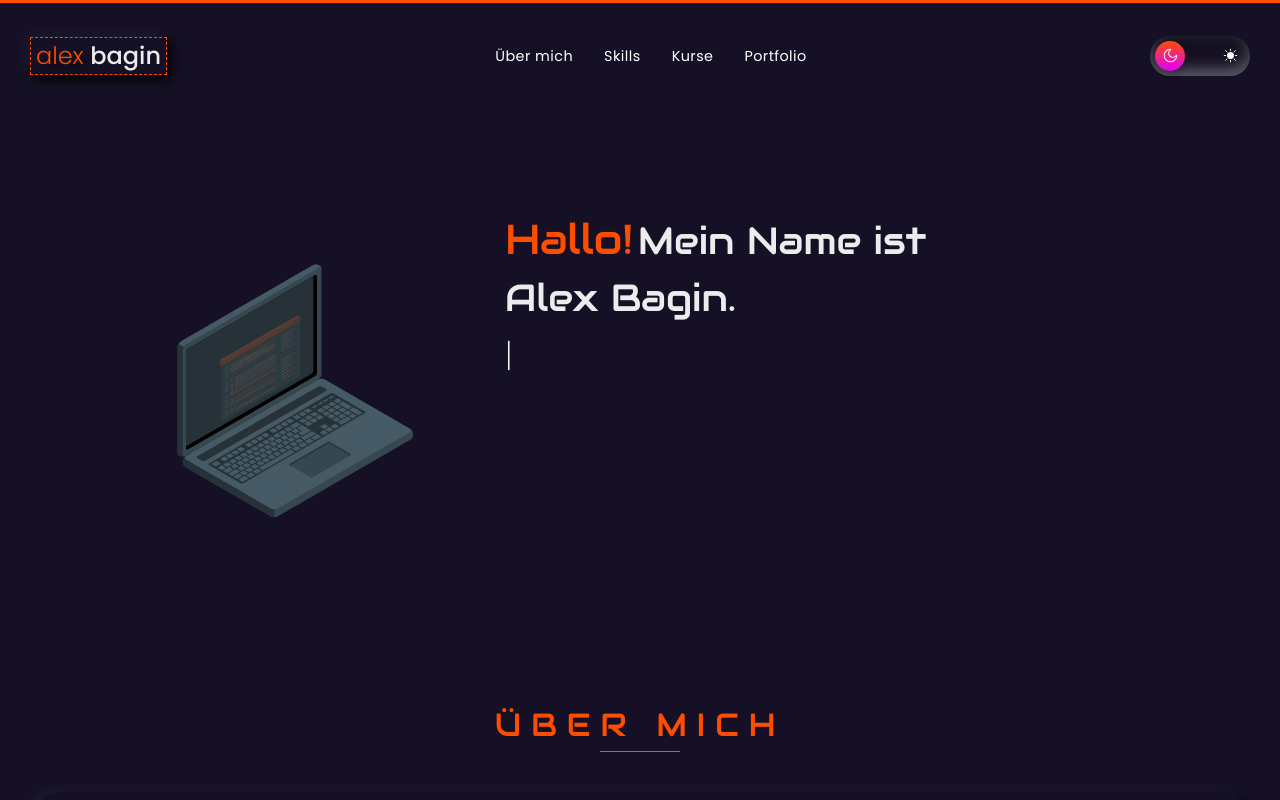
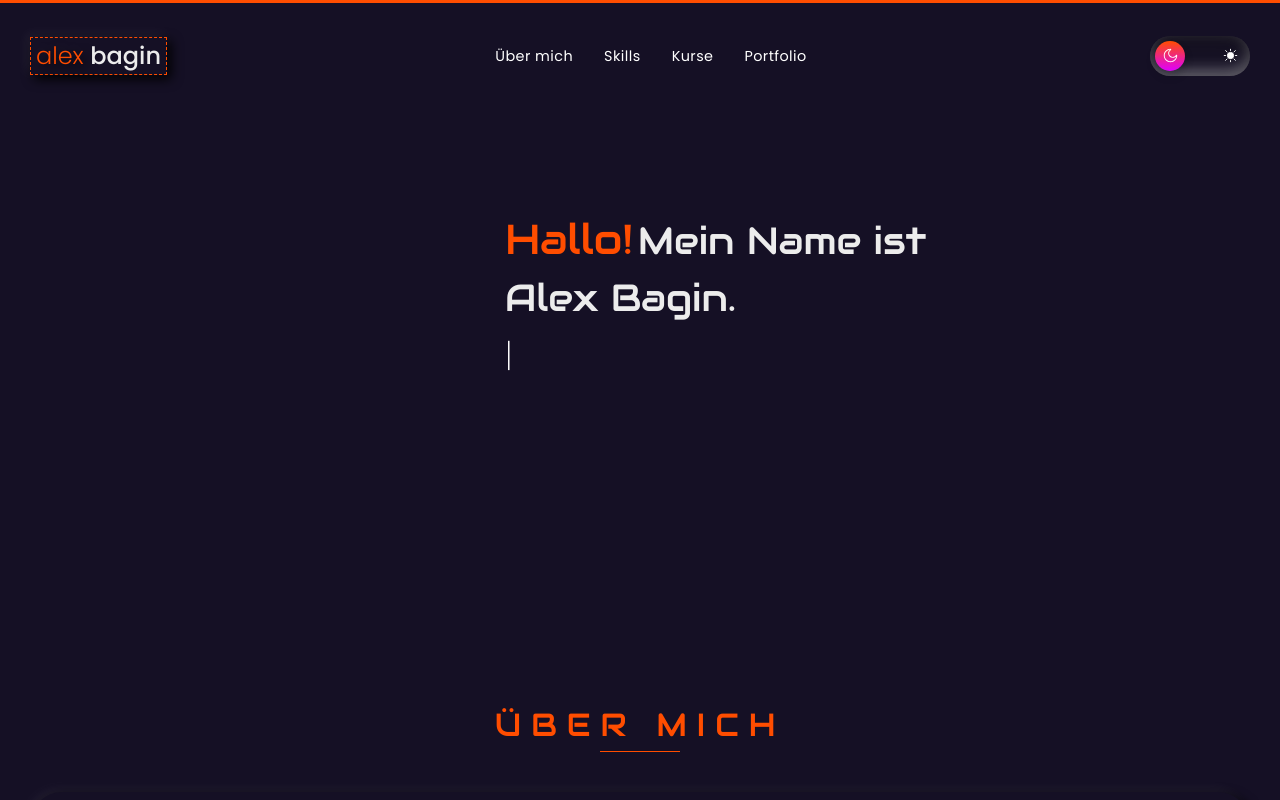
Before and after one commit to alex-bagin/portfolio-ab, a React (Vite) app: page /portfolio-ab/hero in a window 1280 px wide. Shown: the top 800 px of the page. Built offline with nearby package versions, Linux system fonts and the light colour scheme; a web font is replaced by a local one.

Commit message:
fix hero section

```diff
--- a/src/pages/About.jsx
+++ b/src/pages/About.jsx
@@ -44,7 +44,7 @@ const About = () => {
             selbst langfristig voranbringt.
           </div>
           <div className="imgBx">
-            <img src="/img/about_AB.jpg" alt="Alex Bagin" />
+            <img src="/public/img/about_AB.jpg" alt="Alex Bagin" />
           </div>
         </div>
       </div>
--- a/src/pages/Hero.jsx
+++ b/src/pages/Hero.jsx
@@ -29,7 +29,7 @@ const Hero = () => {
       <div className="hero__inner container">
         <div className="hero__scene-wrapper">
           <div className="imgBx">
-            <img src="/Scripts/static-website-animate.svg" alt="Static Website" />
+            <img src="public/Scripts/static-website-animate.svg" alt="Static Website" />
           </div>
         </div>
         <div className="hero__body">
```
